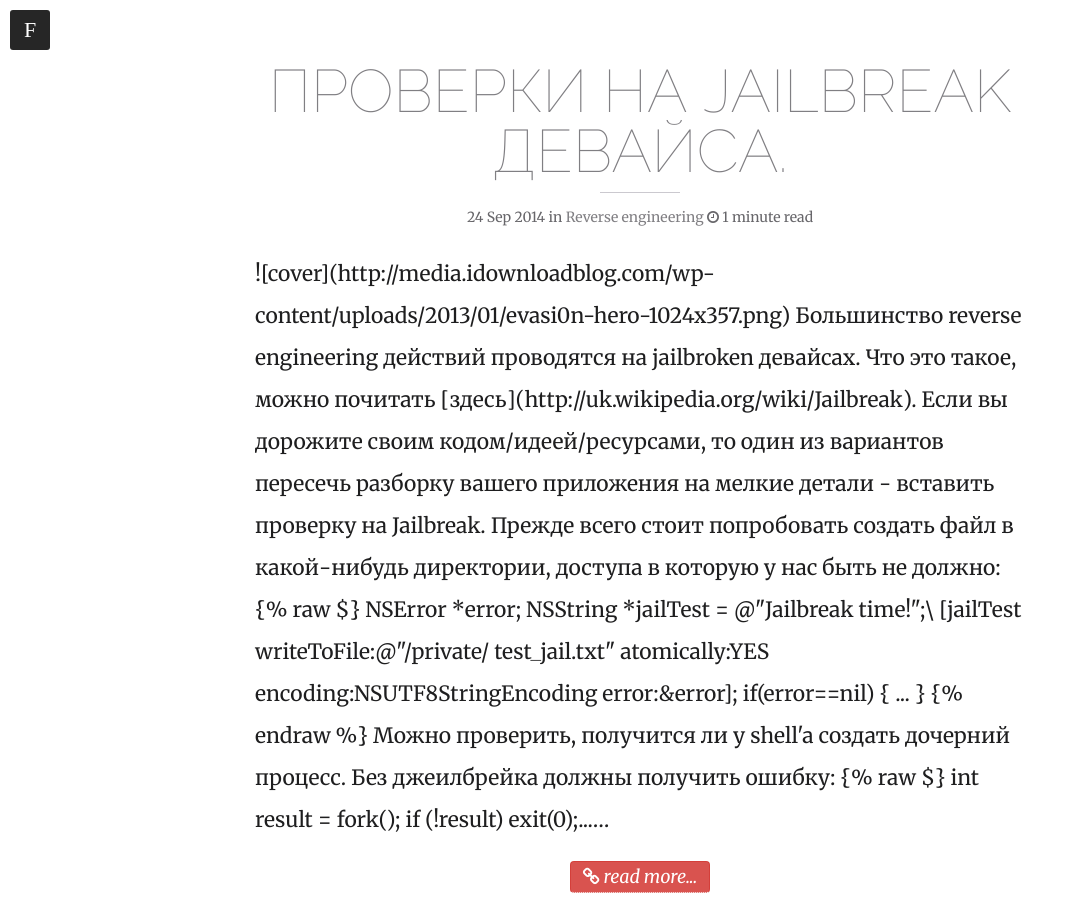
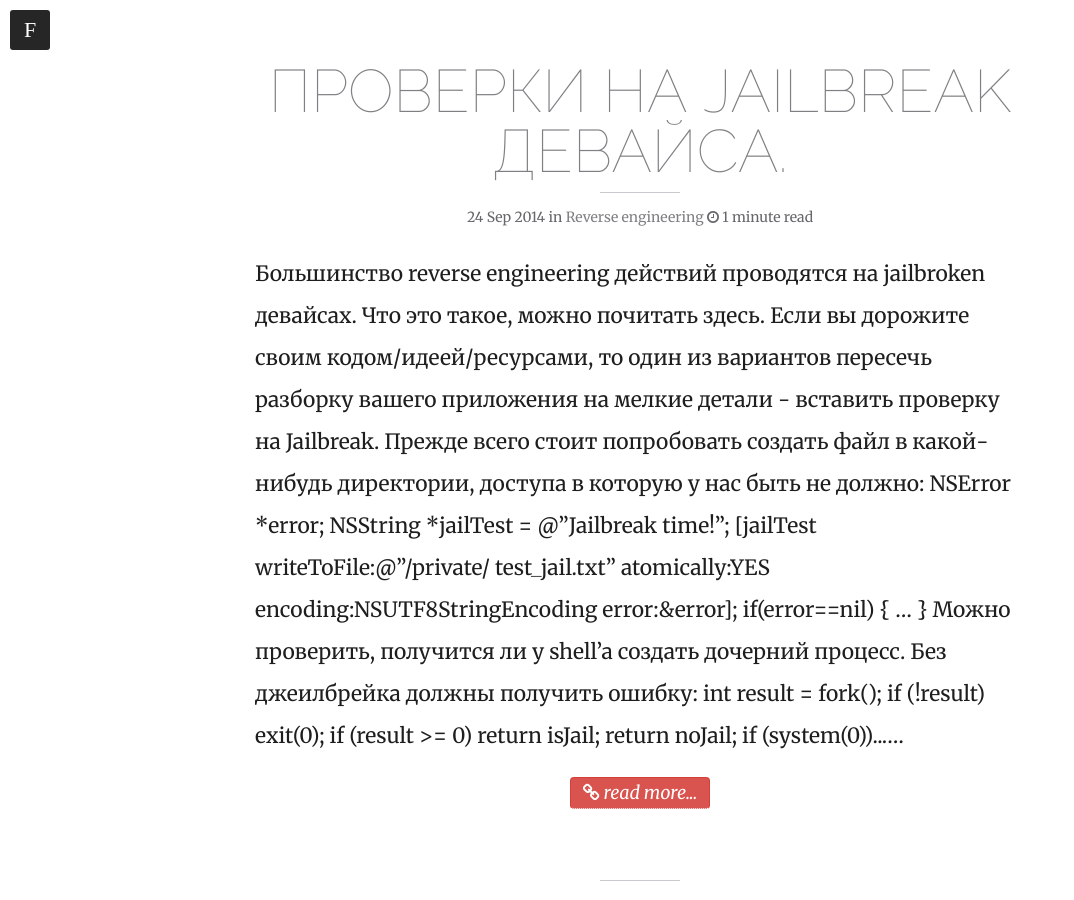
Before and after one commit to dgon-jd/dgon-jd.github.io, a Jekyll site: the page built from index.html, in a window 1280 px wide and 900 px high, scrolled down 1981 px. Shown: the whole window, without its empty margins (0-1074 px from the left). Built offline with Jekyll 4.4.1, drawn with Linux system fonts in a browser that asks for light colours; nearby versions of some CDN libraries; the list of posts is cut into pages by our own code.

Commit message:
Symbol fix

```diff
--- a/_posts/2014-09-24--jailbreak.md
+++ b/_posts/2014-09-24--jailbreak.md
@@ -18,7 +18,7 @@
 
 Прежде всего стоит попробовать создать файл в какой-нибудь директории, доступа в которую у нас быть не должно:
 
-{% raw $}
+{% raw %}
 NSError *error;
 NSString *jailTest = @"Jailbreak time!";\
 [jailTest writeToFile:@"/private/ test_jail.txt"
@@ -30,7 +30,7 @@
 {% endraw %}
 
 Можно проверить, получится ли у shell'a создать дочерний процесс. Без джеилбрейка должны получить ошибку:
-{% raw $}
+{% raw %}
 int result = fork();
 if (!result) exit(0);
 if (result >= 0) return isJail;
@@ -42,7 +42,7 @@
 
 Проверим на наличие Cydia. Почти на всех jailbroken девайсах стоит это чудо:
 
-{% raw $}
+{% raw %}
 NSURL *cydiaFakeURL = [NSURL URLWithString: @"cydia://package/com.fake.package"];
 if ([[UIApplication sharedApplication] canOpenURL:cydiaFakeURL]) {
 	return isJail;
@@ -53,7 +53,7 @@
 
 Еще одна дополнительная проверка - наличие самых известных и нужных для реверса приложений:
 
-{% highligt obj-c $}
+{% raw %}
 NSArray *jailbrokenPaths = @[@"/Applications/Cydia.app",
 									@"/Applications/RockApp.app",
 									@"/Applications/Icy.app",
@@ -68,7 +68,7 @@
 if ([[NSFileManager defaultManager] fileExistsAtPath:string]) {
      ...
 }
-{% endhighlight %}
+{% endraw %}
 
 Еще один извращенный способ - это проверить наличие процесса MobileCydia в теущих процессах девайса. Как приложение может получить список всех запущенных процессов хорошо описано вот [здесь].(http://stackoverflow.com/questions/4312613/can-we-retrieve-the-applications-currently-running-in-iphone-and-ipad)
 
```
